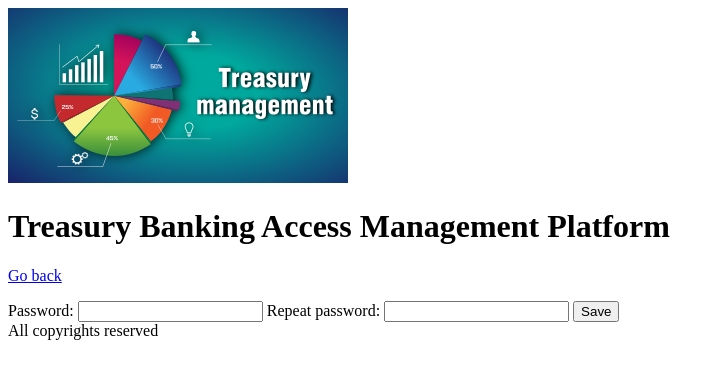
After one commit to plisek1986/treasury_banking, a Django app: page /admin_password_reset/1/ in a window 1280 px wide. The commit adds this page. Shown: the top 379 px of the page, without its empty margins (0-723 px from the left). Run offline with Django 3.2, Linux system fonts and the light colour scheme; tables that the repository leaves empty hold one stand-in row (values such as "Sample post").

Commit message:
password reset code

```diff
--- a/treasury_project/treasury_banking_app/forms.py
+++ b/treasury_project/treasury_banking_app/forms.py
@@ -21,6 +21,11 @@ class AdministratorCreateForm(forms.Form):
     password_repeat = forms.CharField(max_length=64, widget=forms.PasswordInput, required=True)
 
 
+# class AdministratorPasswordResetForm(forms.Form):
+#     password = forms.CharField(max_length=64, widget=forms.PasswordInput, required=True)
+#     password_repeat = forms.CharField(max_length=64, widget=forms.PasswordInput, required=True)
+
+
 class CompanyCreateForm(forms.Form):
     name = forms.CharField(max_length=255)
     country = forms.CharField(max_length=255)
--- a/treasury_project/treasury_banking_app/models.py
+++ b/treasury_project/treasury_banking_app/models.py
@@ -45,8 +45,8 @@ class Administrator(models.Model):
     name = models.CharField(max_length=255, blank=False)
     surname = models.CharField(max_length=255, blank=False)
     login = models.CharField(max_length=7, blank=False, unique=True)
-    password = models.CharField(max_length=64, blank=False, null=False)
-    password_repeat = models.CharField(max_length=64, blank=False, null=False)
+    password = models.CharField(max_length=20, blank=False, null=False)
+    password_repeat = models.CharField(max_length=20, blank=False, null=False)
 
 
 class Company(models.Model):
--- a/treasury_project/treasury_banking_app/templates/admin_list.html
+++ b/treasury_project/treasury_banking_app/templates/admin_list.html
@@ -17,7 +17,8 @@
             <td>{{admin.name}}</td>
             <td>{{admin.surname}}</td>
             <td>{{admin.login}}</td>
-            <td><a href="">Password reset</a></td>
+            <td><a href="">Edit</a></td>
+            <td><a href="{% url 'admin-password-reset' admin_id=admin.id %}">Password reset</a></td>
             <td><a href="{% url 'admin-delete' admin_id=admin.id %}">Delete</a></td>
         </tr>
     {% endfor %}
--- /dev/null
+++ b/treasury_project/treasury_banking_app/templates/admin_password_reset.html
@@ -0,0 +1,13 @@
+{% extends 'base.html' %}
+{% block content %}
+<p><a href="{% url 'admins-list' %}">Go back</a></p>
+<form action="" method="POST">
+    {% csrf_token %}
+    <label for="password">Password:</label>
+    <input type="password" id="password" name="password" required>
+    <label for="repeat_password">Repeat password:</label>
+    <input type="password" id="repeat_password" name="repeat_password" required>
+    <button type="submit">Save</button>
+</form>
+{{message}}
+{% endblock %}
--- a/treasury_project/treasury_banking_app/views.py
+++ b/treasury_project/treasury_banking_app/views.py
@@ -493,6 +493,43 @@ class AdministratorCreateView(View):
             return redirect('admins-list')
 
 
+class AdministratorPasswordReset(View):
+    def get(self, request, admin_id):
+        administrator = Administrator.objects.get(pk=admin_id)
+        return render(request, 'admin_password_reset.html', {'administrator': administrator})
+
+    def post(self, request, admin_id):
+        administrator = Administrator.objects.get(pk=admin_id)
+        password = request.POST.get('password')
+        if len(password) < 6 or len(password) > 20:
+            message = 'Password needs to consists of 6-20 characters.'
+            return render(request, 'admin_password_reset.html', {'administrator': administrator,
+                                                                 'message': message})
+        elif not any(char.isdigit() for char in password):
+            message = 'Password needs to contain at least one digit.'
+            return render(request, 'admin_password_reset.html', {'administrator': administrator,
+                                                                 'message': message})
+        elif not any(char.islower() for char in password):
+            message = 'Password needs to contain at least one character [a-z].'
+            return render(request, 'admin_password_reset.html', {'administrator': administrator,
+                                                                 'message': message})
+        elif not any(char.isupper() for char in password):
+            message = 'Password needs to contain at least one character [A-Z].'
+            return render(request, 'admin_password_reset.html', {'administrator': administrator,
+                                                                 'message': message})
+        elif not has_specials(password):
+            message = 'Password needs to contain at least one special character.'
+            return render(request, 'admin_password_reset.html', {'administrator': administrator,
+                                                                 'message': message})
+        else:
+            pass
+        password_repeat = request.POST.get('repeat_password')
+        if password != password_repeat:
+            message = 'Passwords are not identical.'
+            return render(request, 'admin_password_reset.html', {'administrator': administrator,
+                                                                 'message': message})
+
+
 def administrator_delete(request, admin_id):
     admin = Administrator.objects.get(pk=admin_id)
     if request.method == 'POST':
--- a/treasury_project/treasury_project/urls.py
+++ b/treasury_project/treasury_project/urls.py
@@ -53,6 +53,8 @@ urlpatterns = [
     path('bank_edit/<int:bank_id>/', all_views.BankEditView.as_view(), name='bank-edit'),
     path('access_types_list/', all_views.AccessTypesListView.as_view(), name='accesses-list'),
     path('admin_create/', all_views.AdministratorCreateView.as_view(), name='admin-create'),
+    path('admin_password_reset/<int:admin_id>/', all_views.AdministratorPasswordReset.as_view(),
+         name='admin-password-reset'),
     path('admin_list/', all_views.AdministratorListView.as_view(), name='admins-list'),
     path('admin_delete/<int:admin_id>/', all_views.administrator_delete, name='admin-delete'),
     path('login/', all_views.LoginView.as_view(), name='login'),
```
Also changed, not shown: treasury_project/treasury_banking_app/migrations/0023_auto_20210711_1308.py (added).
